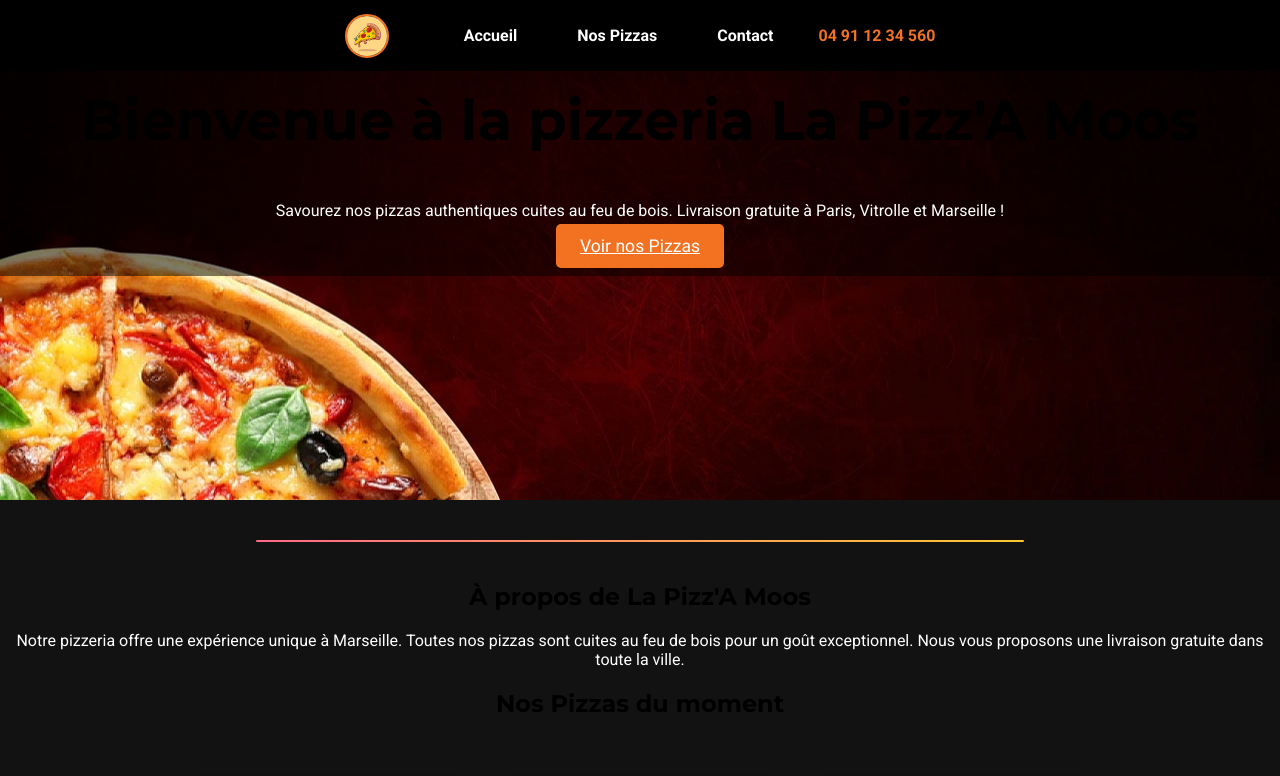
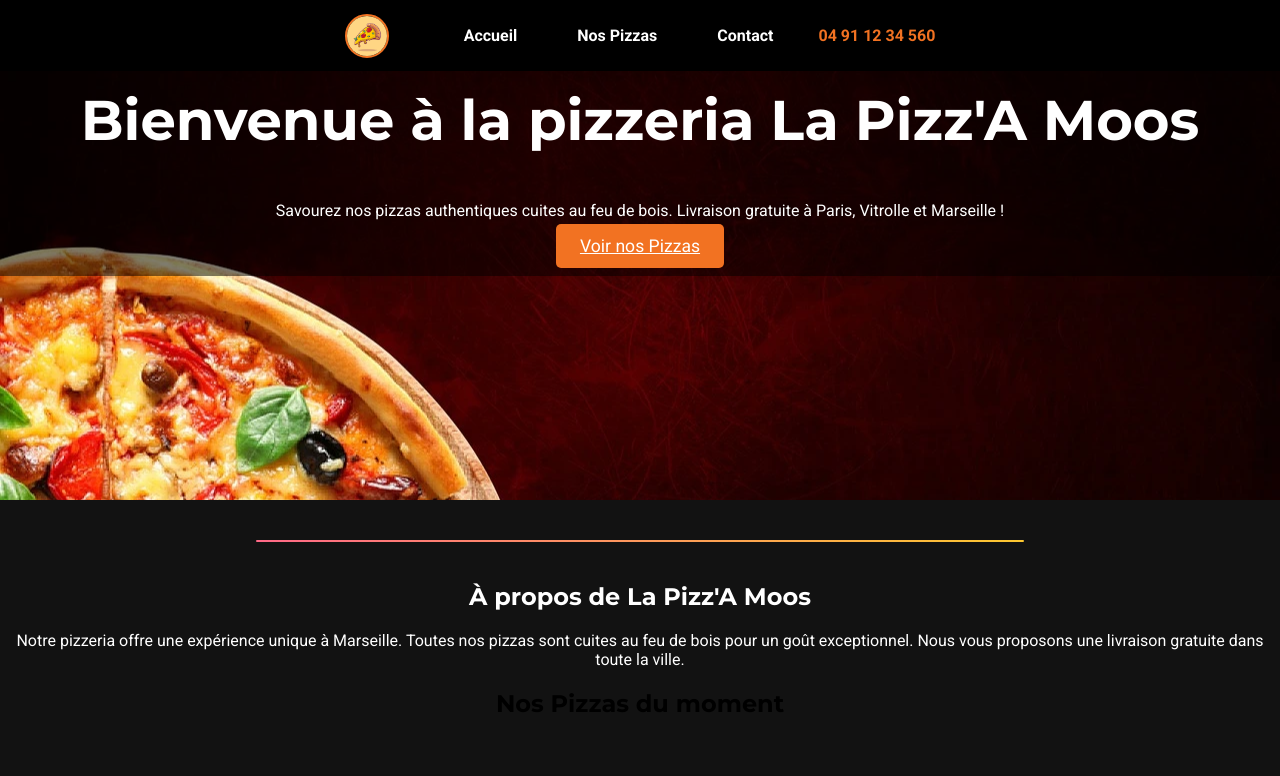
Before and after one commit to MustaphaMab/La_pizz_avec_REACT, a React (Create React App) app in the folder frontend/: page / in a window 1280 px wide. Shown: the top 776 px of the page. Built offline with nearby package versions, Linux system fonts and the light colour scheme.

Commit message:
resolution probleme css accueil

```diff
--- a/frontend/src/pages/accueil.css
+++ b/frontend/src/pages/accueil.css
@@ -13,14 +13,14 @@ body {
   text-align: center;
 }
 
-h1, h3, h4, .main-title {
+h1, h2, h3, h4, .main-title {
   font-family: 'Montserrat', sans-serif;
   font-weight: 700;
   text-align: center;
   color: #ffffff;
 }
 
-h2, h3, .main-title {
+.menu h2 {
   font-family: 'Montserrat', sans-serif;
   font-weight: 700;
   text-align: center;
```
